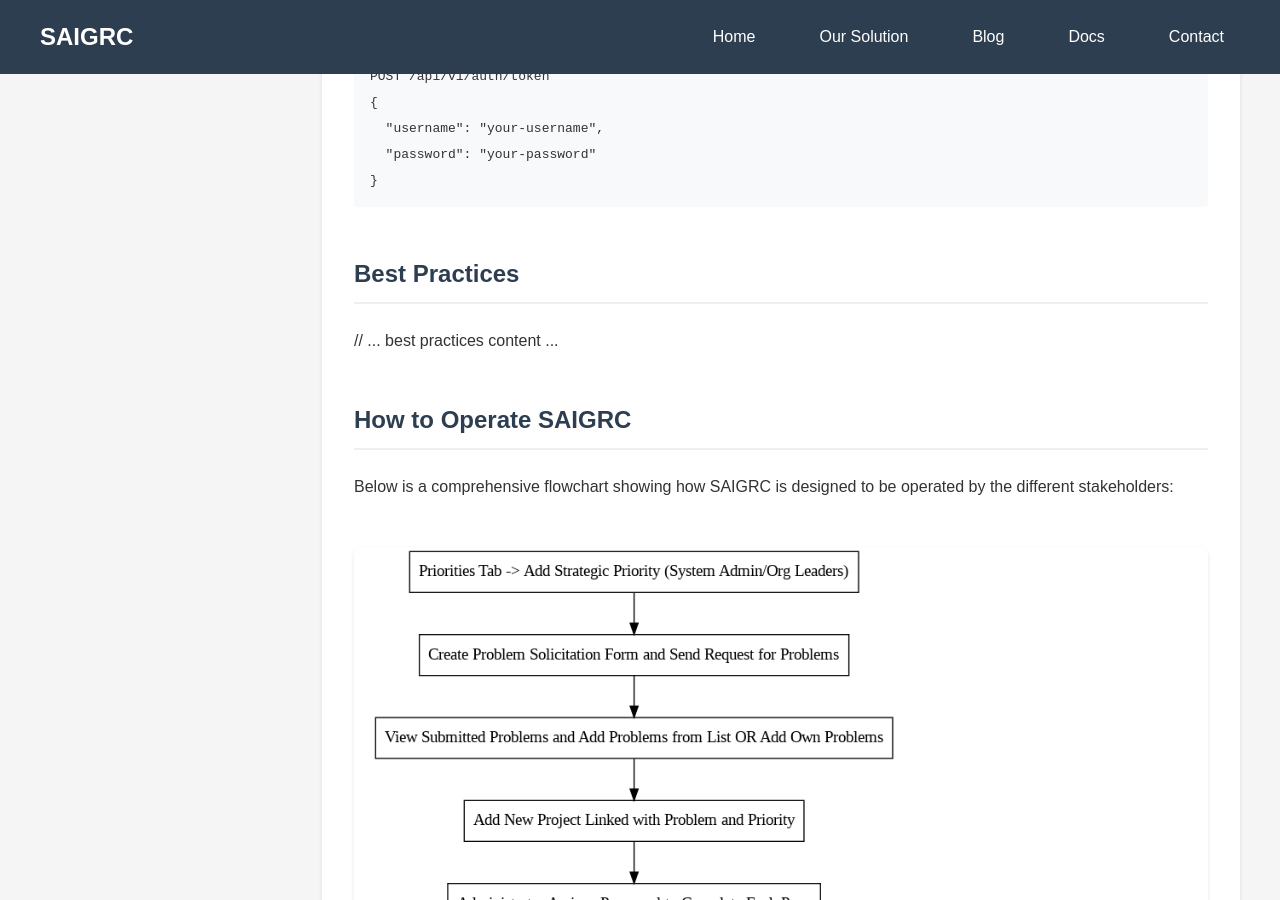
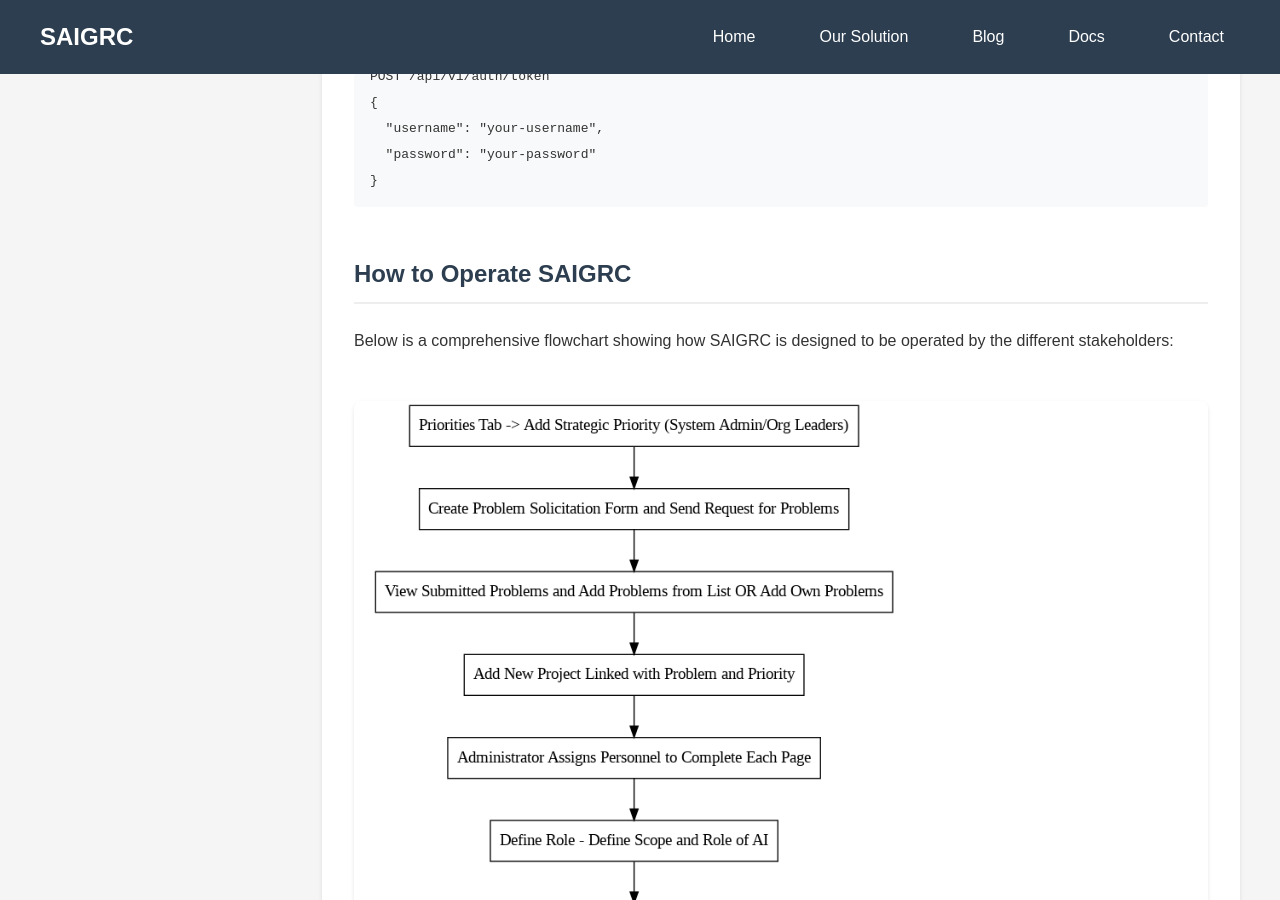
Before and after one commit to Systems-for-AI-Governance/SAGE, a Jekyll site: the page docs.html, which Jekyll copies as it is, in a window 1280 px wide and 900 px high, scrolled down 1751 px. Built offline with Jekyll 4.4.1, drawn with Linux system fonts in a browser that asks for light colours.

```diff
--- a/docs.html
+++ b/docs.html
@@ -103,7 +103,6 @@
                     <li><a href="#installation">Installation Guide</a></li>
                     <li><a href="#configuration">Configuration</a></li>
                     <li><a href="#api-reference">API Reference</a></li>
-                    <li><a href="#best-practices">Best Practices</a></li>
                     <li><a href="#how-to-operate">How to Operate SAIGRC</a></li>
                     <li><a href="#stakeholder-responsibilities">Stakeholder Responsibilities</a></li>
                 </ul>
@@ -173,11 +172,6 @@
                     </div>
                 </section>
 
-                <section id="best-practices" class="docs-section">
-                    <h2>Best Practices</h2>
-                    // ... best practices content ...
-                </section>
-
                 <section id="how-to-operate" class="docs-section">
                     <h2>How to Operate SAIGRC</h2>
                     <p>Below is a comprehensive flowchart showing how SAIGRC is designed to be operated by the different stakeholders:</p>
```
